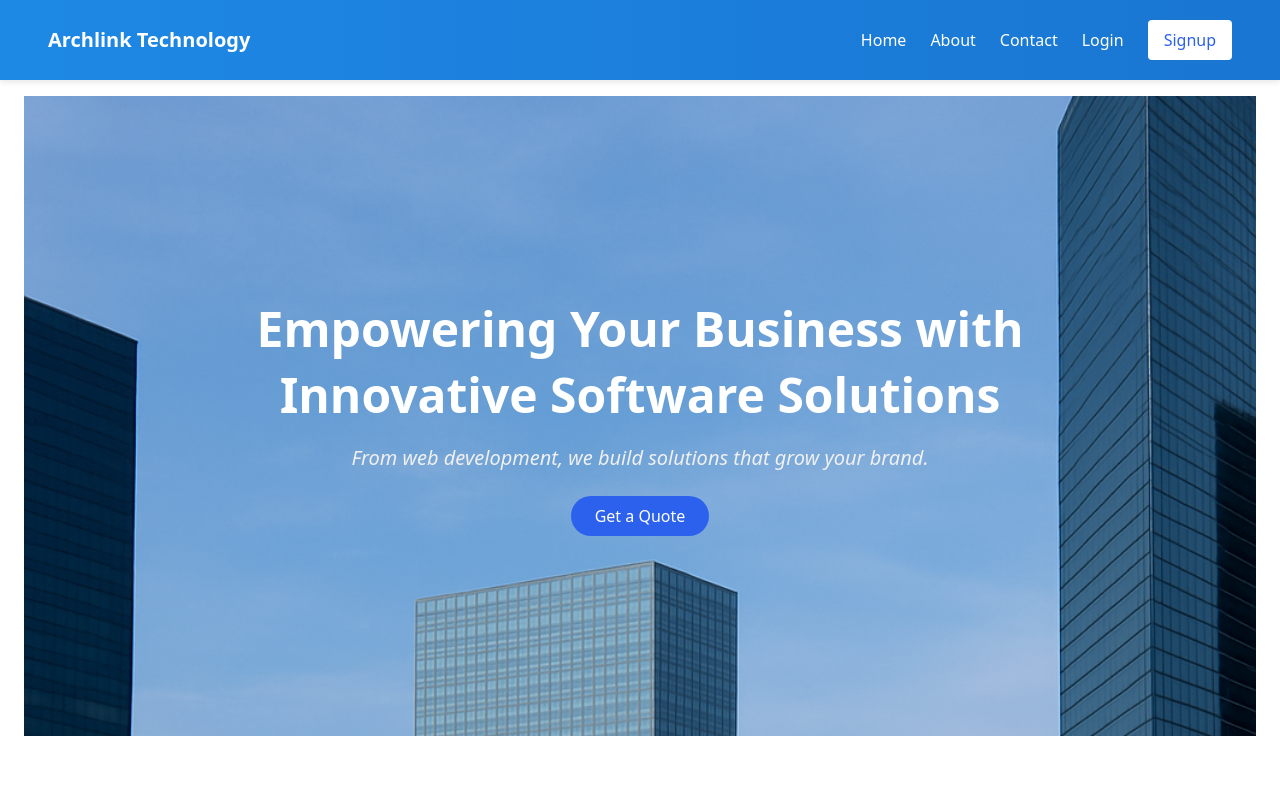
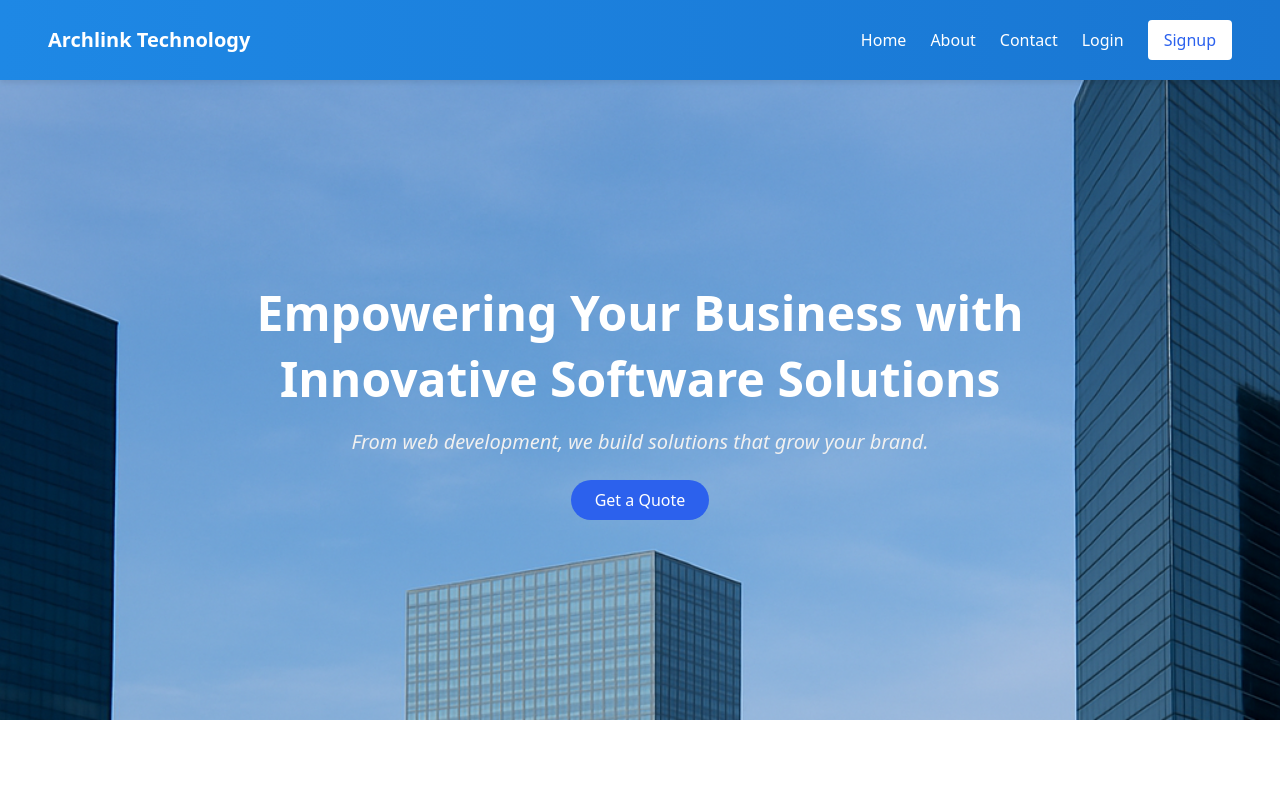
Before and after one commit to adeel420/Archlink-Frontend, a React (Vite) app: page / in a window 1280 px wide. Shown: the top 800 px of the page. Built offline with nearby package versions, Linux system fonts and the light colour scheme; no server answers.

Commit message:
update hero-section

```diff
--- a/src/pages/Home.jsx
+++ b/src/pages/Home.jsx
@@ -7,13 +7,17 @@ import Portfolio from "../components/home-subsections/Portfolio";
 
 const Home = () => {
   return (
+    <>
+      <div className="mt-20 ">
+        <Hero_Section />
+      </div>
       <div className="mt-24 mb-24 ml-6 mr-6 flex flex-col gap-12">
-      <Hero_Section />
         <Our_Services />
         <Portfolio />
         <Testimonals />
         <Call_To_Action />
       </div>
+    </>
   );
 };
 
```
Lines whose indentation alone changed are shown as unchanged.
